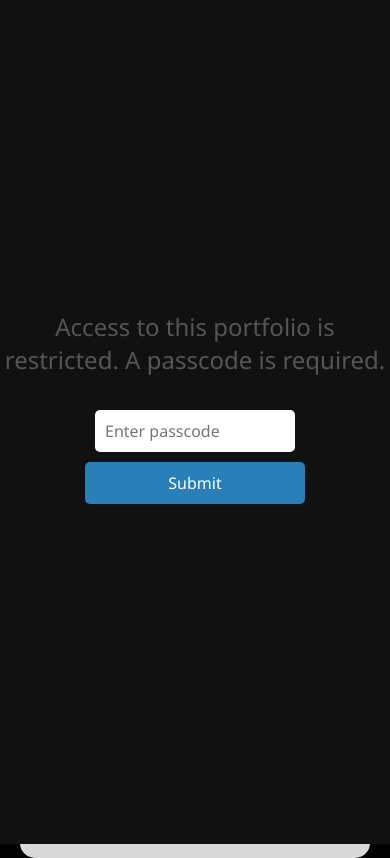
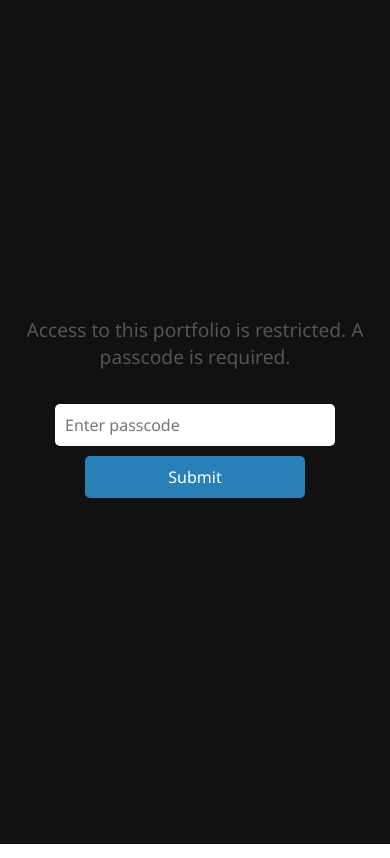
Before and after one commit to kishanptl34/kishan-goyani-portfolio, a plain HTML site: page index.html in a window 390 px wide. Drawn offline with Linux system fonts and the light colour scheme.

Commit message:
Update style.css

```diff
--- a/layout_style/style.css
+++ b/layout_style/style.css
@@ -16,7 +16,7 @@ body.fade-out {
   transition: opacity 0.5s ease-out;
 }
 
-/* Optional overlay for readability */
+/* Main container */
 main {
   background-color: rgba(255, 255, 255, 0.85);
   padding: 2rem;
@@ -27,7 +27,7 @@ main {
   backdrop-filter: blur(4px);
 }
 
-/* Body with background */
+/* Background */
 body {
   background-image:
     linear-gradient(rgba(0, 0, 0, 0.5), rgba(0, 0, 0, 0.5)),
@@ -42,7 +42,7 @@ body {
   flex-direction: column;
   justify-content: center;
   align-items: center;
-  height: 100vh;
+  min-height: 100vh;
   text-align: center;
   padding: 20px;
 }
@@ -57,6 +57,14 @@ body {
   margin-bottom: 1rem;
   animation: float 3s ease-in-out infinite;
   box-shadow: 0 4px 8px rgba(0, 0, 0, 0.1);
+  opacity: 0;
+  transform: scale(0.8);
+  transition: opacity 0.6s ease, transform 0.6s ease;
+}
+
+.profile-pic.loaded {
+  opacity: 1;
+  transform: scale(1);
 }
 
 @keyframes float {
@@ -118,19 +126,13 @@ h2 {
 
 /* Footer */
 footer {
-  position: absolute;
-  bottom: 20px;
+  margin-top: 2rem;
   font-size: 0.9rem;
   color: #fff;
   text-shadow: 1px 1px 2px #000;
 }
 
-/* Optional for active navbar */
-.navbar a.active {
-  border-bottom: 2px solid #ffe600;
-}
-
-/* 🔒 Passcode screen styles */
+/* Passcode screen */
 #passcode-screen {
   position: fixed;
   top: 0;
@@ -144,6 +146,8 @@ footer {
   justify-content: center;
   align-items: center;
   z-index: 1000;
+  padding: 20px;
+  text-align: center;
 }
 
 #passcode-screen input {
@@ -152,7 +156,8 @@ footer {
   margin: 10px 0;
   border-radius: 5px;
   border: none;
-  width: 200px;
+  width: 80%;
+  max-width: 300px;
   box-sizing: border-box;
 }
 
@@ -184,14 +189,41 @@ body.locked footer {
   display: none;
 }
 
-/* Profile pic animation opacity */
-.profile-pic {
-  opacity: 0;
-  transform: scale(0.8);
-  transition: opacity 0.6s ease, transform 0.6s ease;
+/* 💡 RESPONSIVE DESIGN */
+@media (max-width: 768px) {
+  h1 {
+    font-size: 2rem;
+  }
+
+  h2 {
+    font-size: 1.2rem;
+  }
+
+  .profile-pic {
+    width: 120px;
+    height: 120px;
+  }
+
+  main {
+    padding: 1rem;
+    border-radius: 10px;
+  }
+
+  .btn-group {
+    display: flex;
+    flex-direction: column;
+    align-items: center;
+    gap: 0.75rem;
+  }
+
+  .btn-group a {
+    width: 100%;
+    max-width: 300px;
+    justify-content: center;
+  }
+
+  footer {
+    position: static;
+    margin-top: 2rem;
+  }
 }
-
-.profile-pic.loaded {
-  opacity: 1;
-  transform: scale(1);
-}
```
